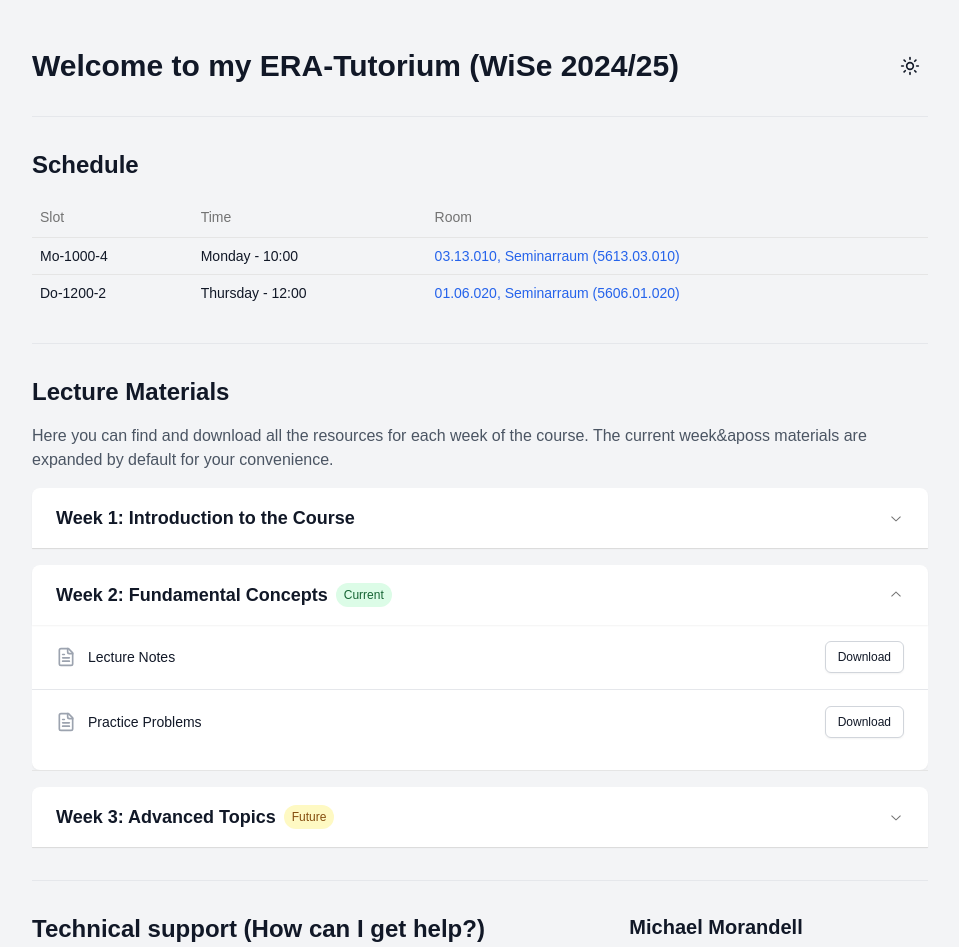
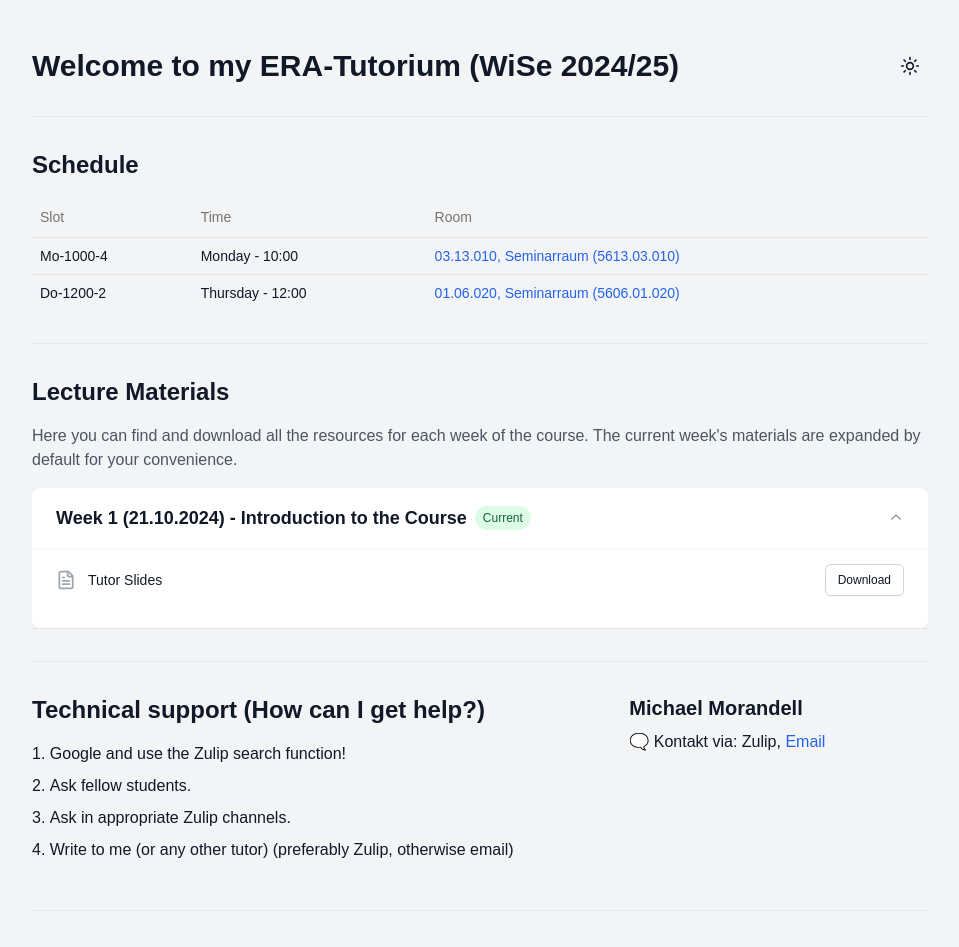
Before and after one commit to mormic04/era_tutorium_website, a Next.js app: page / in a window 1280 px wide. Shown: the top 947 px of the page, without its empty margins (160-1119 px from the left). Built offline with nearby package versions, Linux system fonts and the light colour scheme.

Commit message:
fixed file download

```diff
--- a/src/components/LectureMaterials.tsx
+++ b/src/components/LectureMaterials.tsx
@@ -17,30 +17,16 @@ import {
   TableRow,
 } from "@/components/ui/table"
 
+const materialBasePath = "https://home.in.tum.de/~momi/era-materials/"
+
 // Mock data for lecture materials
 const lectureWeeks = [
   {
     week: 1,
+    date: "21.10.2024",
     topic: "Introduction to the Course",
     materials: [
-      { name: "Syllabus", url: "/materials/week1/syllabus.pdf" },
-      { name: "Lecture Slides", url: "/materials/week1/lecture_slides.pdf" },
-    ],
-  },
-  {
-    week: 2,
-    topic: "Fundamental Concepts",
-    materials: [
-      { name: "Lecture Notes", url: "/materials/week2/lecture_notes.pdf" },
-      { name: "Practice Problems", url: "/materials/week2/practice_problems.pdf" },
-    ],
-  },
-  {
-    week: 3,
-    topic: "Advanced Topics",
-    materials: [
-      { name: "Research Paper", url: "/materials/week3/research_paper.pdf" },
-      { name: "Case Study", url: "/materials/week3/case_study.pdf" },
+      { name: "Tutor Slides", url: "w01/era_slides_w01.pdf" },
     ],
   },
 ]
@@ -57,7 +43,7 @@ export default function LectureMaterials() {
     return Math.ceil(diffDays / 7)
   }, [])
 
-  currentWeek = 2;
+  currentWeek = 1;
 
   React.useEffect(() => {
     document.documentElement.classList.toggle('dark', theme === 'dark');
@@ -114,7 +100,7 @@ export default function LectureMaterials() {
         <section className="mb-8 pt-8 border-t border-gray-200 dark:border-gray-700">
           <h2 className="text-2xl font-semibold mb-4">Lecture Materials</h2>
           <p className="text-gray-600 dark:text-gray-400 mb-4">
-            Here you can find and download all the resources for each week of the course. The current week&aposs materials are expanded by default for your convenience.
+            Here you can find and download all the resources for each week of the course. The current week&apos;s materials are expanded by default for your convenience.
           </p>
           <Accordion type="single" collapsible defaultValue={`week-${currentWeek}`} className="space-y-4">
             {lectureWeeks.map((week) => (
@@ -122,7 +108,7 @@ export default function LectureMaterials() {
                 <AccordionTrigger className="text-left py-4 px-6 bg-white dark:bg-gray-800 rounded-t-lg shadow-sm hover:bg-gray-50 dark:hover:bg-gray-700 hover:text-gray-900 dark:hover:text-gray-100">
                   <div className="flex items-center">
                     <span className="text-lg font-semibold">
-                      Week {week.week}: {week.topic}
+                      Week {week.week} ({week.date}) - {week.topic}
                     </span>
                     {week.week === currentWeek && (
                       <span className="ml-2 px-2 py-1 text-xs font-medium text-green-800 bg-green-100 rounded-full dark:text-green-100 dark:bg-green-800">
@@ -152,7 +138,7 @@ export default function LectureMaterials() {
                           size="sm"
                           className="ml-4 bg-white dark:bg-gray-800 text-gray-900 dark:text-gray-100 border-gray-300 dark:border-gray-600 hover:bg-gray-100 dark:hover:bg-gray-700"
                         >
-                          <a href={material.url} download>
+                          <a href={ materialBasePath + material.url } download>
                             Download
                           </a>
                         </Button>
```
